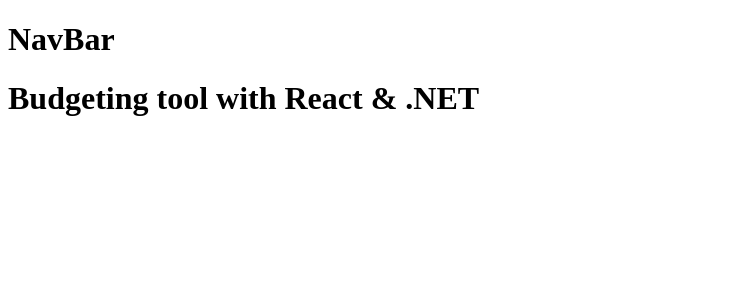
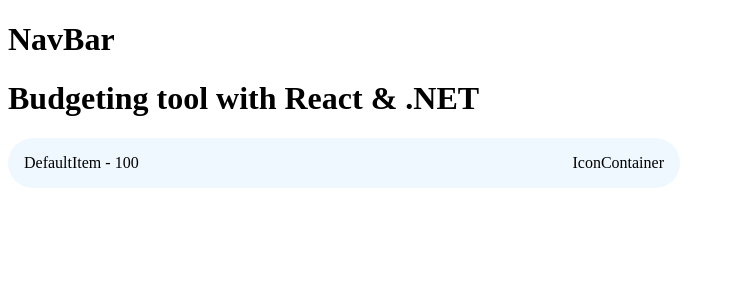
Before and after one commit to LenkoIvanov/dot-net-budget-manager, a Next.js app: page / in a window 1280 px wide. Shown: the top 300 px of the page, without its empty margins (0-735 px from the left). Built offline with nearby package versions, Linux system fonts and the light colour scheme.

Commit message:
feat: create&style the budget item

```diff
--- a/src/pages/index.tsx
+++ b/src/pages/index.tsx
@@ -1,3 +1,4 @@
+import { BudgetItem } from "@/shared_components/budget_item/BudgetItem";
 import Head from "next/head";
 
 export default function Home() {
@@ -9,6 +10,7 @@
       <main>
         <h1>NavBar</h1>
         <h1>Budgeting tool with React & .NET</h1>
+        <BudgetItem name="DefaultItem" value={100} />
       </main>
     </>
   );
--- /dev/null
+++ b/src/shared_components/budget_item/BudgetItem.module.css
@@ -0,0 +1,10 @@
+.container {
+  width: 40rem;
+  height: max-content;
+  padding: 1rem;
+  border: 1px transparent;
+  border-radius: 25px;
+  background-color: aliceblue;
+  display: flex;
+  justify-content: space-between;
+}
--- /dev/null
+++ b/src/shared_components/budget_item/BudgetItem.tsx
@@ -0,0 +1,15 @@
+import { IBudgetItemProps } from "./IBudgetItemProps";
+import styles from "./BudgetItem.module.css";
+
+export const BudgetItem = (props: IBudgetItemProps) => {
+  const { name, value } = props;
+
+  return (
+    <div className={styles.container}>
+      <div>
+        {name} - {value}
+      </div>
+      <div>IconContainer</div>
+    </div>
+  );
+};
--- /dev/null
+++ b/src/shared_components/budget_item/IBudgetItemProps.ts
@@ -0,0 +1,4 @@
+export interface IBudgetItemProps {
+  name: string;
+  value: number;
+}
```
